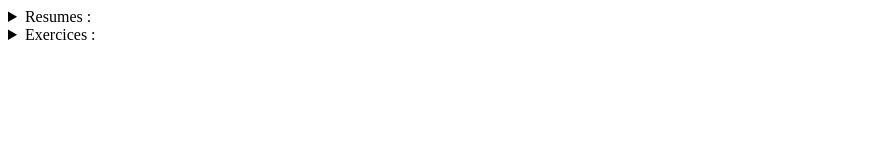
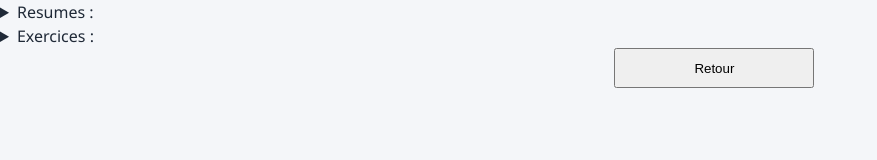
Before and after one commit to ghazouiniahmed21-netizen/BacPrep, a plain HTML site: page codes/info_chimie.html in a window 1280 px wide. Shown: the whole page, without its empty margins (0-877 px from the left). Drawn offline with Linux system fonts and the light colour scheme.

Commit message:
Update project

```diff
--- a/codes/info.css
+++ b/codes/info.css
@@ -106,7 +106,7 @@ body {
 .avis{
     margin-left: 48%;
     height: 40px;
-    width: 100px;
+    width: 200px;
 }
 
 table{
--- a/codes/info_chimie.html
+++ b/codes/info_chimie.html
@@ -4,6 +4,7 @@
     <meta charset="UTF-8">
     <meta name="viewport" content="width=device-width, initial-scale=1.0">
     <title>Document</title>
+    <link rel="stylesheet" href="info.css">
 </head>
 <body>
     <details>
@@ -19,5 +20,6 @@
 
         <a href="../Bac info/exercices_devoires/quantite de matiere/serie 2.pdf">serie 2</a>
     </details>
+    <a href="info.html"> <input type="button" value="Retour" class="avis"> </a>
 </body>
 </html>
```
Also changed, not shown: codes/avies.html (+2 -0 lines), codes/eco.html (+1 -0 lines), codes/info.html (+1 -0 lines), codes/info_math.html (+2 -0 lines), codes/sc.html (+1 -0 lines), index.html (+1 -1 lines).
